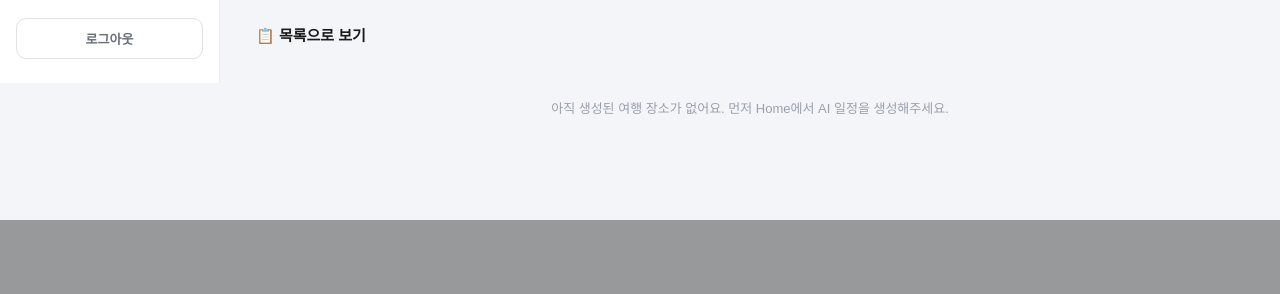
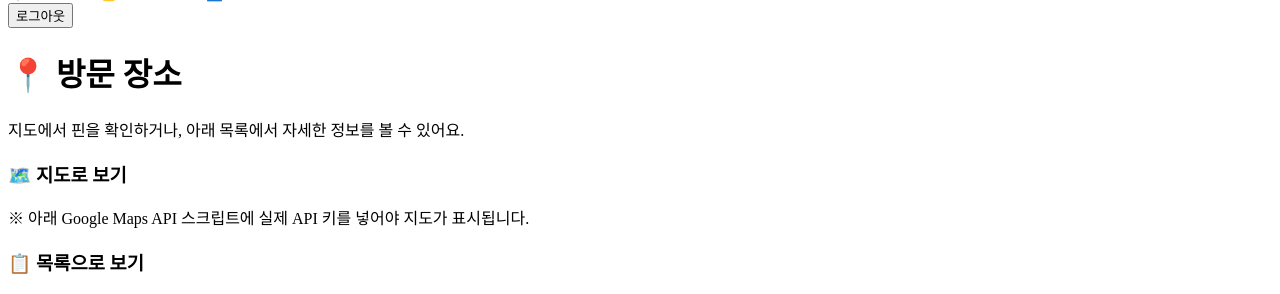
Before and after one commit to jjian2/AI-, a Python web app: template AI-travel-planner/src/main/resources/templates/places.html in a window 1280 px wide. Shown: the part 717-1011 px from the top of the page. Before the commit the page ends 937 px from the top, so only its background shows below. Run offline with Jinja, Linux system fonts and the light colour scheme; the template is opened without the code that fills it, so the values that code supplies are empty; some libraries are stand-ins or nearby versions.

Commit message:
Update places.html

```diff
--- a/AI-travel-planner/src/main/resources/templates/places.html
+++ b/AI-travel-planner/src/main/resources/templates/places.html
@@ -4,8 +4,8 @@
 <meta charset="UTF-8">
 <meta name="viewport" content="width=device-width, initial-scale=1.0">
 <title>AI 여행 플래너 - 방문 장소</title>
-<link rel="stylesheet" href="/css/main.css">
-<link rel="stylesheet" href="/css/places.css">
+<link rel="stylesheet" href="main.css">
+<link rel="stylesheet" href="places.css">
 </head>
 <body>
 
@@ -14,12 +14,12 @@
     <!-- 왼쪽 사이드바 (main.html과 동일 구조) -->
     <aside class="sidebar">
       <div class="sidebar-logo">
-        <img src="/images/tiger.png" alt="AI 여행 플래너" class="sidebar-logo-img">
+        <img src="images/tiger.png" alt="AI 여행 플래너" class="sidebar-logo-img">
         <span>AI 여행 플래너</span>
       </div>
 
       <nav class="sidebar-nav">
-        <a href="/main" class="nav-item" data-target="home">
+        <a href="main.html" class="nav-item" data-target="home">
           <span class="nav-icon">🏠</span> Home
         </a>
 
@@ -35,13 +35,13 @@
           </ul>
         </div>
 
-        <a href="/places" class="nav-item active" data-target="places">
+        <a href="places.html" class="nav-item" data-target="places">
           <span class="nav-icon">📍</span> 방문 장소
         </a>
-        <a href="/budget" class="nav-item" data-target="budget">
+        <a href="#" class="nav-item" data-target="budget">
           <span class="nav-icon">💰</span> 여행 가계부
         </a>
-        <a href="/mypage" class="nav-item" data-target="mypage">
+        <a href="mypage.html" class="nav-item" data-target="mypage">
           <span class="nav-icon">👤</span> 마이페이지
         </a>
       </nav>
@@ -51,33 +51,21 @@
 
     <!-- 메인 콘텐츠 -->
     <main class="main-content">
-      <section class="page-header">
-        <div class="page-overlay">
-          <h1>📍 방문 장소</h1>
-          <p>지도에서 핀을 확인하거나, 아래 목록에서 자세한 정보를 볼 수 있어요.</p>
-        </div>
-      </section>
 
+      <div class="page-header">
+        <h1>📍 방문 장소</h1>
+        <p>지도에서 핀을 확인하거나, 아래 목록에서 자세한 정보를 볼 수 있어요.</p>
+      </div>
 
-		<!-- 지도 -->
+      <!-- 지도로 보기 -->
       <section class="card places-map-card">
         <h3>🗺️ 지도로 보기</h3>
 
         <div class="places-map" id="placesMap">
-          <!-- 핀은 JS에서 placesData 기준으로 자동 생성됨 -->
-
-          <!-- 핀에 마우스를 올리면 여기에 정보 카드가 뜸 -->
-          <div class="pin-tooltip" id="pinTooltip">
-            <div class="pin-tooltip-photo" id="pinTooltipPhoto">🖼️</div>
-            <div class="pin-tooltip-body">
-              <h4 id="pinTooltipName"></h4>
-              <p id="pinTooltipDesc"></p>
-              <a href="#" id="pinTooltipLink" target="_blank" rel="noopener">⭐ 별점/리뷰 보기 →</a>
-            </div>
-          </div>
+          <!-- Google Maps가 여기에 렌더링됨 (places.js의 initPlacesMap) -->
         </div>
 
-        <p class="map-note">※ 실제 서비스에서는 이 영역이 Google Maps로 교체될 예정입니다. 지금은 위치를 흉내 낸 목업이에요.</p>
+        <p class="map-note">※ 아래 Google Maps API 스크립트에 실제 API 키를 넣어야 지도가 표시됩니다.</p>
       </section>
 
       <!-- 리스트로 보기 -->
@@ -91,12 +79,9 @@
     </main>
   </div>
 
-<script src="/js/common.js"></script>
-<script src="/js/places.js"></script>
-<script
-  src="https://maps.googleapis.com/maps/api/js?key=AIzaSyBJWJ1SPehUNz5zHsDZK5iU3hUNgQOUhQg&callback=initPlacesMap"
-  async
-  defer>
-</script>
+<script src="common.js"></script>
+<!-- TODO: YOUR_API_KEY를 실제 Google Maps API 키로 교체 -->
+<script src="https://maps.googleapis.com/maps/api/js?key=YOUR_API_KEY&callback=initPlacesMap" defer></script>
+<script src="places.js"></script>
 </body>
 </html>
```
